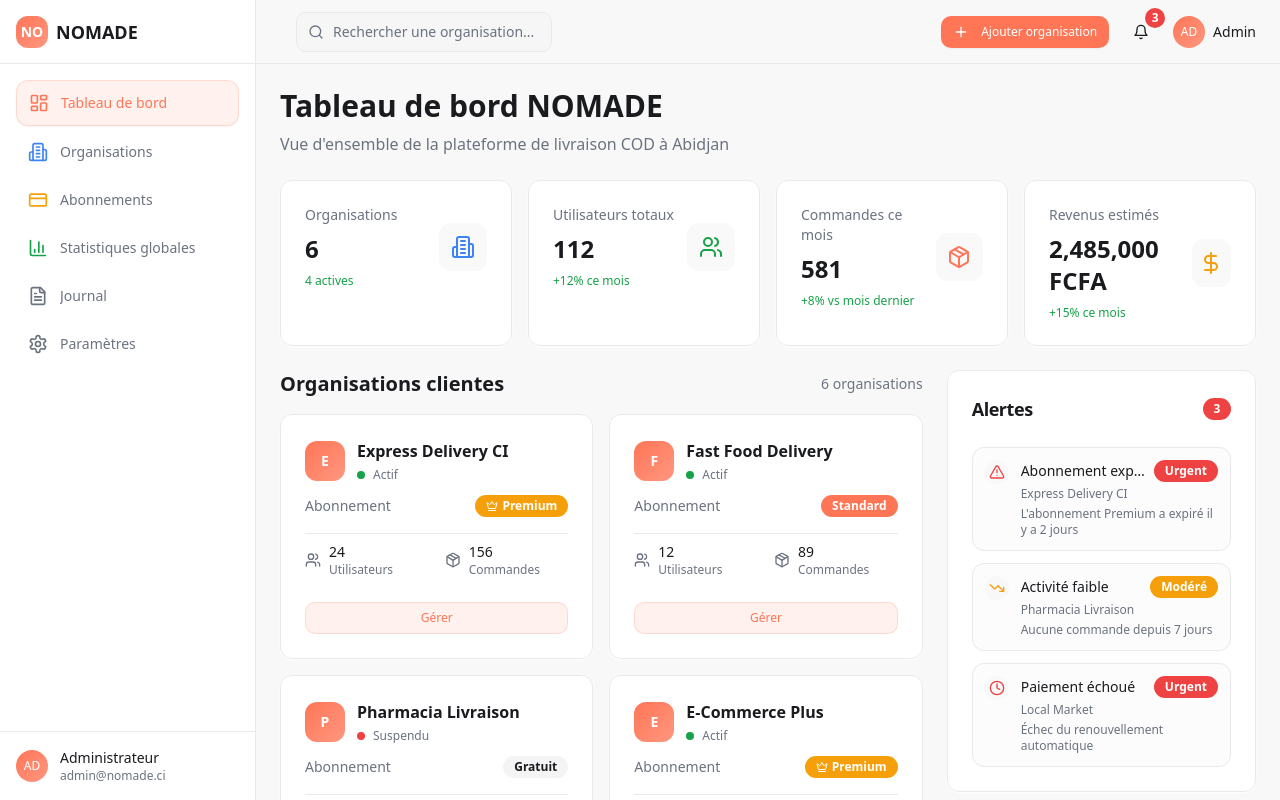
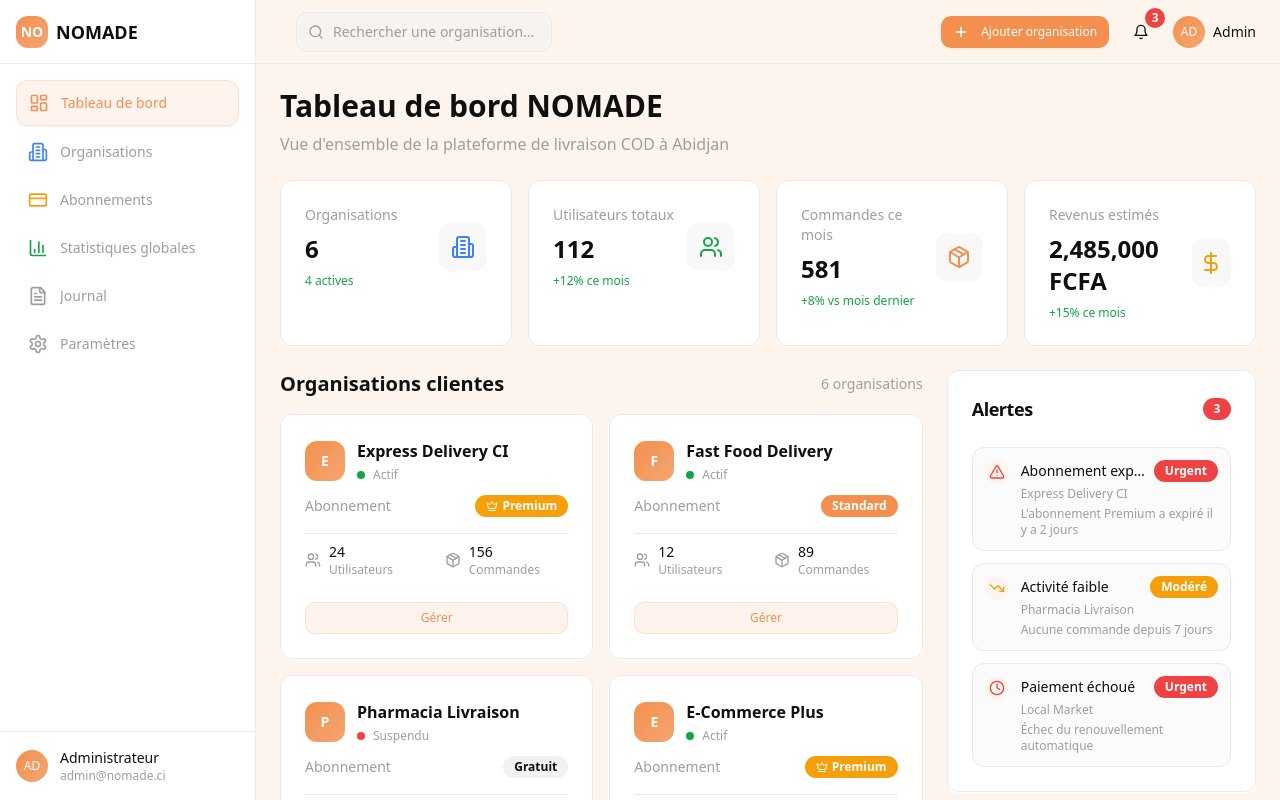
Before and after one commit to Alios5/itelia-admin-hub, a React (Vite) app: page / in a window 1280 px wide. Built offline with nearby package versions, Linux system fonts and the light colour scheme.

Commit message:
Apply new color palette
Update the color palette to match the provided design system.

```diff
--- a/src/index.css
+++ b/src/index.css
@@ -8,27 +8,27 @@ All colors MUST be HSL.
 
 @layer base {
   :root {
-    /* NOMADE Design System - Inspired by delivery apps */
-    --background: 0 0% 97.3%; /* #F8F8F8 */
-    --foreground: 220 9% 11%; /* #1C1C1E */
+    /* NOMADE Design System - Custom Palette */
+    --background: 29 77% 96%; /* #fef3ea */
+    --foreground: 0 0% 6%; /* #0f0f0f */
 
     --card: 0 0% 100%;
-    --card-foreground: 220 9% 11%;
+    --card-foreground: 0 0% 6%;
 
     --popover: 0 0% 100%;
-    --popover-foreground: 220 9% 11%;
+    --popover-foreground: 0 0% 6%;
 
-    /* Orange corail principal */
-    --primary: 11 100% 67%; /* #FF5C5C */
+    /* Orange principal */
+    --primary: 24 87% 63%; /* #f49851 */
     --primary-foreground: 0 0% 100%;
-    --primary-light: 11 100% 85%;
-    --primary-glow: 11 100% 75%;
+    --primary-light: 24 87% 80%;
+    --primary-glow: 24 87% 70%;
 
-    --secondary: 240 6% 96%;
-    --secondary-foreground: 220 9% 11%;
+    --secondary: 0 0% 95%;
+    --secondary-foreground: 0 0% 6%;
 
-    --muted: 240 6% 96%;
-    --muted-foreground: 220 9% 46%;
+    --muted: 0 0% 95%;
+    --muted-foreground: 0 0% 62%; /* #9f9f9f */
 
     --accent: 240 6% 90%;
     --accent-foreground: 220 9% 11%;
```
